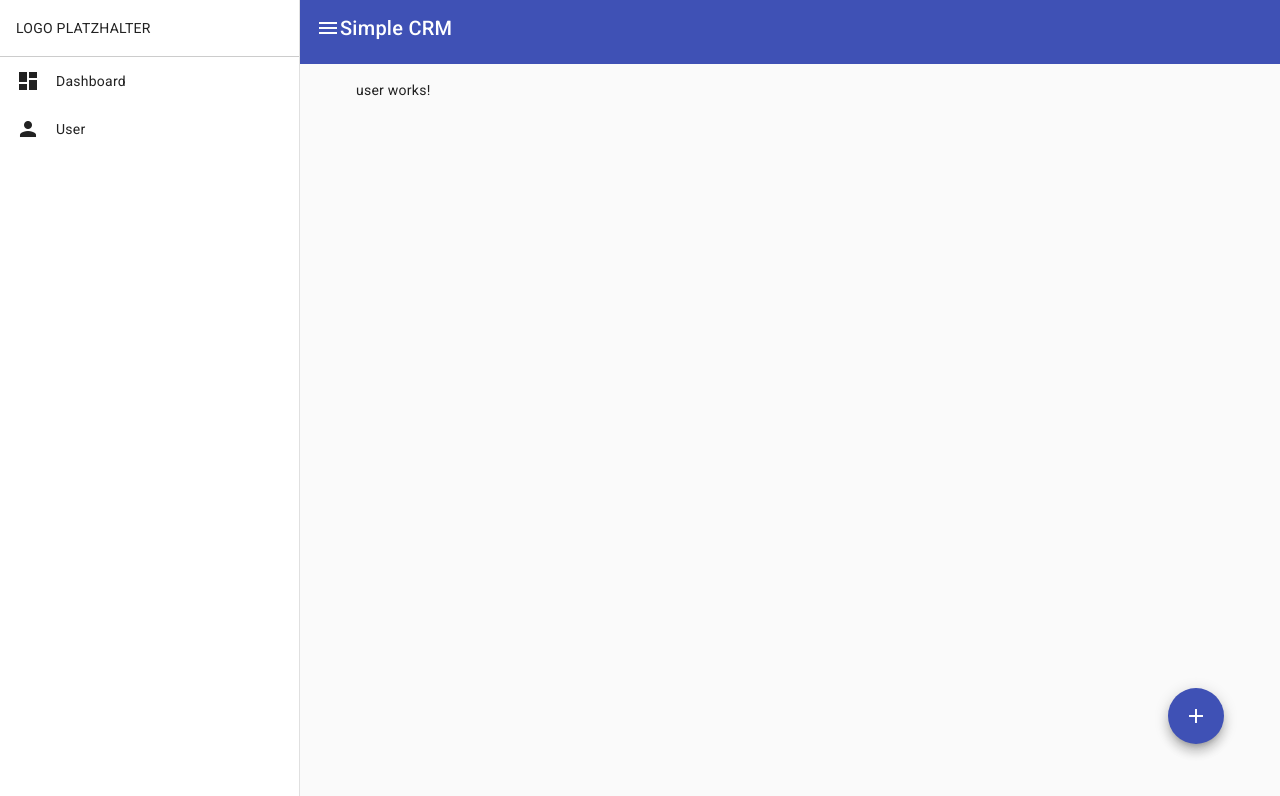
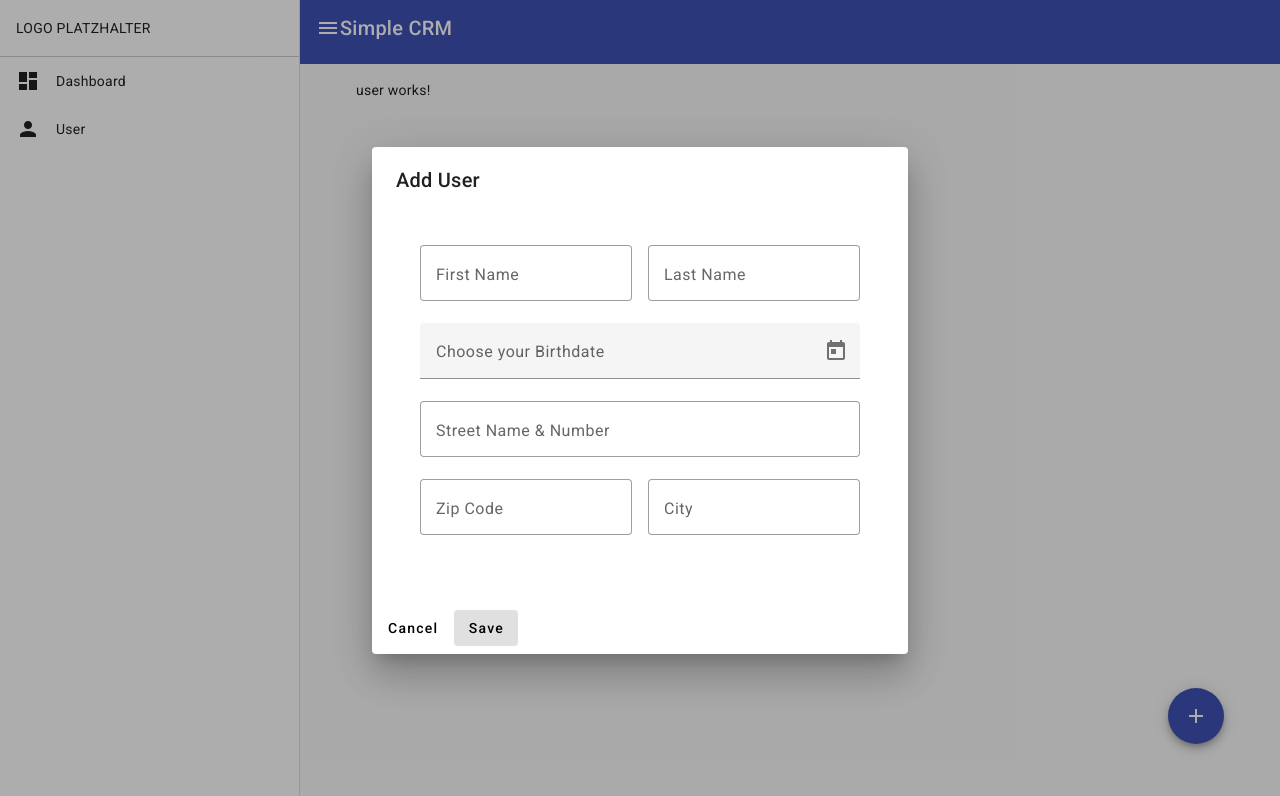
Before and after one commit to MarcoAngermann/simple-crm, an Angular app: page /user in a window 1280 px wide. Both pictures are taken after a click on the button "add". Shown: the top 796 px of the page. Built offline with nearby package versions, Linux system fonts and the light colour scheme.

Commit message:
add user inputfields

```diff
--- a/src/app/app.component.ts
+++ b/src/app/app.component.ts
@@ -4,11 +4,12 @@
 import {MatIconModule} from '@angular/material/icon';
 import {MatSidenavModule} from '@angular/material/sidenav';
 import {MatButtonModule} from '@angular/material/button';
+import {MatDialogModule } from '@angular/material/dialog';
 
 @Component({
   selector: 'app-root',
   standalone: true,
-  imports: [RouterOutlet, MatToolbarModule, MatIconModule, MatSidenavModule, RouterLink, MatButtonModule],
+  imports: [RouterOutlet, MatToolbarModule, MatIconModule, MatSidenavModule, RouterLink, MatButtonModule,MatDialogModule],
   templateUrl: './app.component.html',
   styleUrl: './app.component.scss'
 })
--- /dev/null
+++ b/src/app/dialog-add-user/dialog-add-user.component.html
@@ -0,0 +1,41 @@
+<h1 mat-dialog-title>Add User</h1>
+<mat-dialog-content>
+    <div class="dialog-container">
+    <mat-form-field class="mr-16" appearance="outline">
+        <mat-label>First Name</mat-label>
+        <input matInput placeholder="Placeholder">
+      </mat-form-field>
+      <mat-form-field appearance="outline">
+        <mat-label>Last Name</mat-label>
+        <input matInput placeholder="Placeholder">
+      </mat-form-field>
+      <div>
+      <mat-form-field class="full-width">
+        <mat-label>Choose your Birthdate</mat-label>
+        <input matInput [matDatepicker]="picker">
+        <mat-datepicker-toggle matIconSuffix [for]="picker"></mat-datepicker-toggle>
+        <mat-datepicker #picker></mat-datepicker>
+      </mat-form-field>
+    </div>
+    <div>
+        <mat-form-field class="full-width" appearance="outline">
+            <mat-label>Street Name & Number</mat-label>
+            <input matInput placeholder="Placeholder">
+          </mat-form-field>
+    </div>
+    <div>
+        <mat-form-field class="mr-16" appearance="outline">
+            <mat-label>Zip Code</mat-label>
+            <input matInput placeholder="Placeholder">
+          </mat-form-field>
+          <mat-form-field  appearance="outline">
+            <mat-label>City</mat-label>
+            <input matInput placeholder="Placeholder">
+          </mat-form-field>
+    </div>
+    </div>
+</mat-dialog-content>
+<mat-dialog-actions>
+  <button mat-button>Cancel</button>
+  <button mat-button [mat-dialog-close]="" cdkFocusInitial>Save</button>
+</mat-dialog-actions>
--- /dev/null
+++ b/src/app/dialog-add-user/dialog-add-user.component.scss
@@ -0,0 +1,4 @@
+.dialog-container {
+    padding: 24px;
+    gap: 16px;
+}
--- a/src/app/user/user.component.html
+++ b/src/app/user/user.component.html
@@ -1,4 +1,4 @@
 <p>user works!</p>
-<button [matTooltip]="'Add User'" class="add-user" mat-fab color="primary"  [matTooltipPosition]="'above'">
+<button (click)="openDialog()" [matTooltip]="'Add User'" class="add-user" mat-fab color="primary"  [matTooltipPosition]="'above'">
     <mat-icon>add</mat-icon>
   </button>
--- a/src/app/user/user.component.ts
+++ b/src/app/user/user.component.ts
@@ -1,16 +1,27 @@
-import { Component } from '@angular/core';
-import { MatIcon, MatIconModule } from '@angular/material/icon';
-import { RouterLink } from '@angular/router';
+import {Component} from '@angular/core';
+import {MatIcon, MatIconModule} from '@angular/material/icon';
+import {RouterLink} from '@angular/router';
 import {MatButtonModule} from '@angular/material/button';
 import {MatTooltipModule} from '@angular/material/tooltip';
+import {DialogAddUserComponent} from '../dialog-add-user/dialog-add-user.component';
+import {MatDialogModule} from '@angular/material/dialog';
+import {MatDialog} from '@angular/material/dialog';
 
 @Component({
   selector: 'app-user',
   standalone: true,
-  imports: [MatIconModule,MatIcon,RouterLink,MatButtonModule,MatTooltipModule],
+  imports: [MatIconModule,MatIcon,RouterLink,MatButtonModule,MatTooltipModule, DialogAddUserComponent,MatDialogModule],
   templateUrl: './user.component.html',
   styleUrl: './user.component.scss'
 })
 export class UserComponent {
 
+  constructor(public dialog: MatDialog) {
+  }
+
+  openDialog() {
+    this.dialog.open(DialogAddUserComponent);
+  }
+
+
 }
--- a/src/index.html
+++ b/src/index.html
@@ -1,5 +1,5 @@
 <!doctype html>
-<html lang="en">
+<html lang="de">
 <head>
   <meta charset="utf-8">
   <title>SimpleCrm</title>
--- a/src/styles.scss
+++ b/src/styles.scss
@@ -1,4 +1,16 @@
-/* You can add global styles to this file, and also import other style files */
+html, body {
+    height: 100%;
+}
 
-html, body { height: 100%; }
-body { margin: 0; font-family: Roboto, "Helvetica Neue", sans-serif; }
+body {
+    margin: 0;
+    font-family: Roboto, "Helvetica Neue", sans-serif;
+}
+
+.mr-16 {
+    margin-right: 16px;
+}
+
+.full-width {
+    width: 100%;
+}
```
Also changed, not shown: src/app/dialog-add-user/dialog-add-user.component.ts (added, +26 -0 lines), 1 other file (tests, documents, lock files or other folders).
